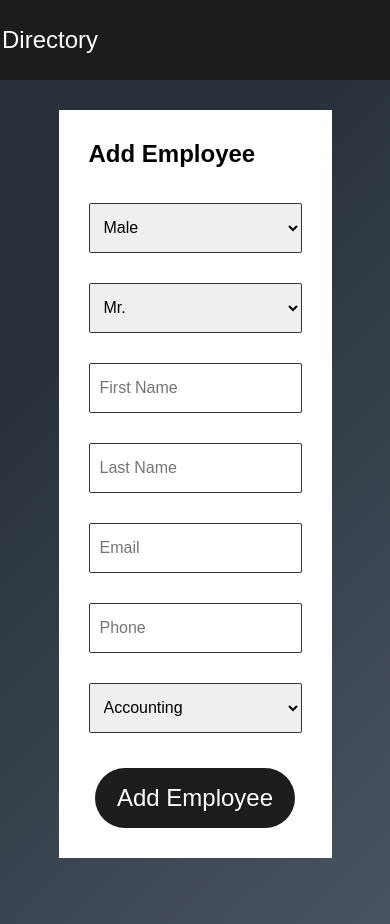
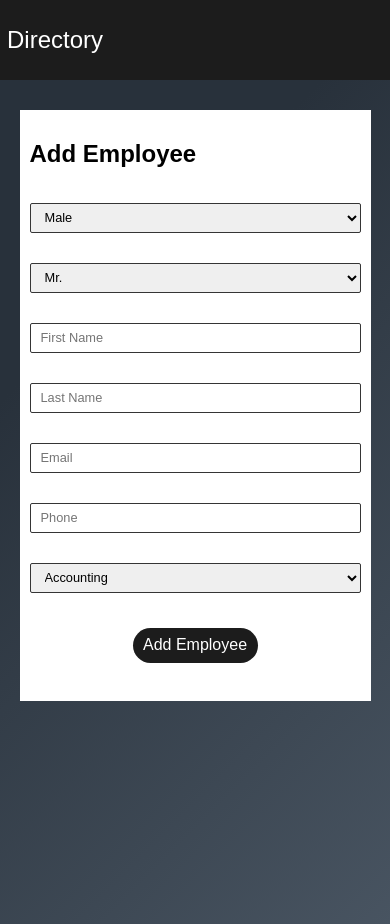
Before and after one commit to ChaoSauce/employee-dir-frontend, a React (Create React App) app: page /new-employee in a window 390 px wide. Built offline with nearby package versions, Linux system fonts and the light colour scheme.

Commit message:
Refactor styling to make certain components responsive

```diff
--- a/src/components/Button/Button.styles.ts
+++ b/src/components/Button/Button.styles.ts
@@ -18,4 +18,10 @@ export const Wrapper = styled.button`
   :hover {
     opacity: 0.8;
   }
+
+  @media screen and (max-width: 768px) {
+    min-width: 125px;
+    height: 35px;
+    font-size: var(--fontSmall);
+  }
 `;
--- a/src/components/Grid/Grid.styles.ts
+++ b/src/components/Grid/Grid.styles.ts
@@ -23,6 +23,10 @@ export const Wrapper = styled.div`
       :hover {
         opacity: 0.8;
       }
+
+      @media screen and (max-width: 768px) {
+        font-size: var(--fontSmall);
+      }
     }
   }
 
--- a/src/components/Header/Header.styles.ts
+++ b/src/components/Header/Header.styles.ts
@@ -15,6 +15,10 @@ export const Content = styled.div`
 
   a {
     text-decoration: none;
+
+    @media screen and (max-width: 1280px) {
+      margin-left: 5px;
+    }
   }
 `;
 
--- a/src/components/NewEmployee/NewEmployee.styles.ts
+++ b/src/components/NewEmployee/NewEmployee.styles.ts
@@ -26,6 +26,12 @@ export const Content = styled.div`
     margin: 15px 0;
     padding: 10px;
     font-size: var(--fontSmall);
+
+    @media screen and (max-width: 768px) {
+      height: 30px;
+      font-size: 80%;
+      padding: 0 10px;
+    }
   }
 
   .form-group {
@@ -45,6 +51,23 @@ export const Content = styled.div`
     }
   }
 
+  .header {
+    display: flex;
+    align-items: center;
+    justify-content: space-between;
+
+    p {
+      max-width: 70%;
+      font-size: var(--fontSmall);
+
+
+    }
+
+    @media screen and (max-width: 768px) {
+      display: block;
+    }
+  }
+
   .error {
     color: firebrick;
   }
@@ -52,4 +75,9 @@ export const Content = styled.div`
   .success {
     color: green;
   }
+
+  @media screen and (max-width: 768px) {
+    width: 90%;
+    padding: 10px;
+  }
 `;
--- a/src/components/NewEmployee/index.tsx
+++ b/src/components/NewEmployee/index.tsx
@@ -21,6 +21,8 @@ const NewEmployee: React.FC = () => {
   const [success, setSuccess] = useState('');
 
   const handleAddEmployee = async () => {
+    setError('');
+    setSuccess('');
     const response = await API.createEmployee({
       gender: gender.toLocaleLowerCase(),
       name: {
@@ -43,9 +45,13 @@ const NewEmployee: React.FC = () => {
   return (
     <Wrapper>
       <Content>
-        <h2>Add Employee</h2>
-        <p className='error'>{error}</p>
-        <p className='success'>{success}</p>
+        <div className='header'>
+          <h2>Add Employee</h2>
+          {error
+            ? <p className='error'>{error}</p>
+            : success && <p className='success'>{success}</p>
+          }
+        </div>
 
         <div className='form-group'>
           <select value={gender} onChange={e => setGender(e.currentTarget.value)}>
```
